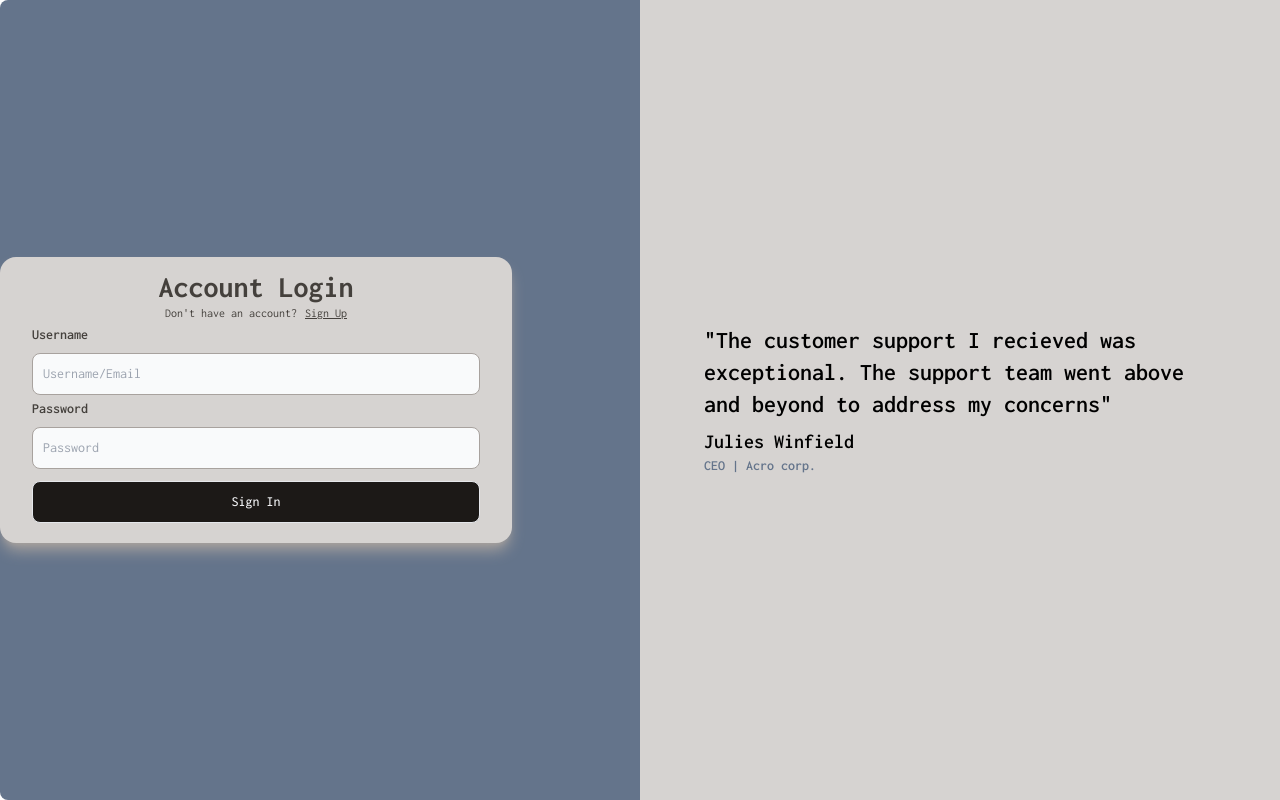
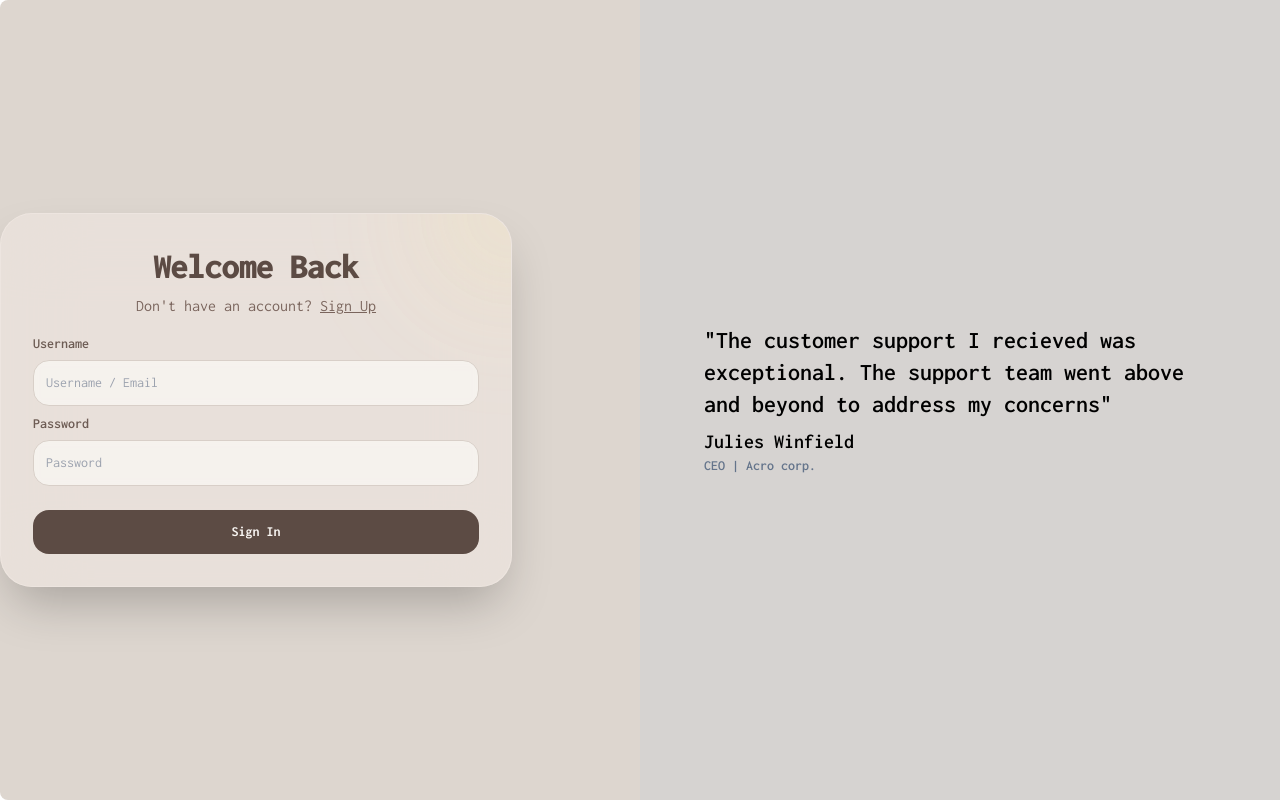
Before and after one commit to adityarawat45/BlogB_App, a React (Vite) app in the folder frontend/: page /signin in a window 1280 px wide. Built offline with nearby package versions, Linux system fonts and the light colour scheme.

Commit message:
UI enehancements

```diff
--- a/frontend/src/components/Auth.tsx
+++ b/frontend/src/components/Auth.tsx
@@ -13,26 +13,31 @@ const Auth = ({
   type: "signup" | "signin";
   onClose?: () => void;
 }) => {
-  console.log("Rendered the Auth componenet with type : ", type);
   const [userInfo, setUserinfo] = useRecoilState(UserInfo);
-  const [authType, setAuthType] = useRecoilState(AuthInfo);
+  const [, setAuthType] = useRecoilState(AuthInfo);
+
   const navigate = useNavigate();
+
   const [postInputs, setpostInputs] = useState<frontendsignupInput>({
     username: "",
     password: "",
     name: "",
   });
+
   const [authError, setAuthError] = useState<string>("");
 
   useEffect(() => {
     if (!onClose) return;
+
     const onKey = (e: KeyboardEvent) => {
       if (e.key === "Escape") onClose();
     };
+
     document.addEventListener("keydown", onKey);
-    // prevent background scroll while modal is open
+
     const prev = document.body.style.overflow;
     document.body.style.overflow = "hidden";
+
     return () => {
       document.removeEventListener("keydown", onKey);
       document.body.style.overflow = prev;
@@ -41,18 +46,25 @@ const Auth = ({
 
   async function sendReq() {
     setAuthError("");
+
     try {
       const response = await axios.post(
-        `${BACKEND_URL}/api/v1/user${type === "signup" ? "/signup" : "/signin"}`,
+        `${BACKEND_URL}/api/v1/user${
+          type === "signup" ? "/signup" : "/signin"
+        }`,
         postInputs,
       );
+
       const jwt = response.data.jwt;
       const name = response.data.name;
+
       setUserinfo({
         ...userInfo,
         name,
       });
+
       localStorage.setItem("token", jwt);
+
       navigate("/blogs");
     } catch (e) {
       if (axios.isAxiosError(e) && e.response?.data?.message) {
@@ -62,50 +74,70 @@ const Auth = ({
       }
     }
   }
-  // if onClose is provided, render as a modal card (don't occupy full-screen)
+
   const outerClass = onClose
-    ? "flex justify-center w-full h-screen items-center p-4"
-    : "flex justify-center bg-slate-500 h-screen w-screen rounded-lg flex-col";
+    ? "flex justify-center w-full min-h-screen items-center pt-20 pb-6 px-4"
+    : "flex justify-center h-screen w-screen rounded-lg flex-col bg-[#ddd6cf]";
+
   const cardClass =
-    "shadow-lg shadow-stone-400 md:w-2/5 w-6/8 bg-stone-300 rounded-2xl flex flex-col justify-center relative";
+    "shadow-2xl md:w-2/5 w-[100%] bg-[#ebe3dc]/80 backdrop-blur-2xl border border-[#f5eee8]/40 rounded-[2rem] flex flex-col justify-center relative overflow-hidden";
 
   return (
     <div className={outerClass}>
       <div className={cardClass} onClick={(e) => e.stopPropagation()}>
+        {/* Glow */}
+        <div className="absolute top-[-5rem] right-[-5rem] h-40 w-40 rounded-full bg-amber-200/20 blur-3xl"></div>
+
+        {/* Close Button */}
         {onClose && (
           <button
             aria-label="Close"
             onClick={onClose}
-            className="absolute top-3 right-3 text-stone-700 hover:text-stone-900"
+            className="absolute top-4 right-4 text-[#7a655d] hover:text-[#5c4b44] transition-colors text-lg"
           >
             ✕
           </button>
         )}
-        <div className="md:text-3xl text-xl font-bold flex mx-2 flex-row text-stone-700 justify-center mt-3">
-          {" "}
-          {type == "signin" ? "Account Login" : "Create account"}
+
+        {/* Heading */}
+        <div className="md:text-4xl text-xl font-black flex mx-2 flex-row text-[#5c4b44] justify-center mt-5 md:mt-8 tracking-tight">
+          {type === "signin" ? "Welcome Back" : "Create Account"}
         </div>
-        <div className="text-stone-700 mx-4 text-xs md:text-md flex flex-row justify-center">
+
+        {/* Switch Auth */}
+        <div className="text-[#7a655d] mx-2 text-sm md:text-base flex flex-row justify-center mt-2">
           {type === "signup"
             ? "Already have an account?"
             : "Don't have an account?"}
+
           <button
-            className="underline ml-2"
+            className="underline ml-2 hover:text-[#5c4b44] transition-colors"
             onClick={() => {
               const nextType = type === "signin" ? "signup" : "signin";
+
               setAuthError("");
               setAuthType(nextType);
-              setpostInputs({ username: "", password: "", name: "" });
+
+              setpostInputs({
+                username: "",
+                password: "",
+                name: "",
+              });
             }}
           >
             {type === "signin" ? "Sign Up" : "Sign In"}
           </button>
         </div>
+
+        {/* Error */}
         {authError ? (
-          <div className="mx-2 md:mx-6 flex justify-center font-semibold px-2 py-1 text-sm text-red-500">
+          <div className="mx-5 md:mx-8 mt-3 flex justify-center rounded-xl bg-red-100/70 px-3 py-2 text-sm font-semibold text-red-500 backdrop-blur-md">
             {authError}
           </div>
         ) : null}
+
+        {/* Inputs */}
+        <div className="mt-1 md:mt-2">
           {type === "signup" ? (
             <LabelledInput
               title="Name"
@@ -116,18 +148,20 @@ const Auth = ({
                   name: e.target.value,
                 });
               }}
-          ></LabelledInput>
+            />
           ) : null}
+
           <LabelledInput
             title="Username"
-          placeholder="Username/Email"
+            placeholder="Username / Email"
             onChange={(e) => {
               setpostInputs({
                 ...postInputs,
                 username: e.target.value,
               });
             }}
-        ></LabelledInput>
+          />
+
           <LabelledInput
             title="Password"
             placeholder="Password"
@@ -138,12 +172,15 @@ const Auth = ({
                 password: e.target.value,
               });
             }}
-        ></LabelledInput>
-        <div className="flex flex-col mb-2 mx-4 md:mx-8 justify-center items-center">
+          />
+        </div>
+
+        {/* Submit Button */}
+        <div className="flex flex-col mb-4 md:mb-5 mx-4 md:mx-8 justify-center items-center mt-3">
           <button
             type="button"
             onClick={sendReq}
-            className="py-2.5 px-5 w-full my-3 text-sm font-medium text-gray-100 focus:outline-none bg-stone-900 rounded-lg border border-gray-200 hover:bg-stone-700 hover:text-gray-200  focus:ring-gray-100"
+            className="py-2.5 md:py-3 px-5 w-full my-3 text-sm font-bold text-[#f8f5f2] bg-[#5c4b44] rounded-2xl hover:bg-[#4b3d37] transition-all duration-300 hover:shadow-xl hover:scale-[1.01]"
           >
             {type === "signup" ? "Sign Up" : "Sign In"}
           </button>
@@ -161,6 +198,7 @@ interface LabelledInputType {
   onChange: (e: ChangeEvent<HTMLInputElement>) => void;
   type?: string;
 }
+
 function LabelledInput({
   title,
   placeholder,
@@ -169,17 +207,17 @@ function LabelledInput({
 }: LabelledInputType) {
   return (
     <div className="mx-4 md:mx-8">
-      <label className="block mb-2 mt-1 text-sm font-semibold text-stone-700  ">
+      <label className="block mb-1.5 mt-2 text-sm font-semibold text-[#6d5c54]">
         {title}
       </label>
+
       <input
         onChange={onChange}
         type={type || "text"}
-        id="first_name"
-        className="bg-gray-50 border border-stone-400 focus:bg-gray-100  outline-stone-400 focus:outline-stone-500 text-stone-700 text-sm rounded-lg  w-full p-2.5 "
+        className="bg-[#f8f5f2]/80 border border-[#d8cfc8] focus:bg-[#f8f5f2] outline-none focus:border-[#b79f91] text-[#5c4b44] text-sm rounded-2xl w-full p-2.5 md:p-3 transition-all duration-300 backdrop-blur-sm"
         placeholder={placeholder}
         required
-      ></input>
+      />
     </div>
   );
 }
```
Lines whose indentation alone changed are shown as unchanged.
